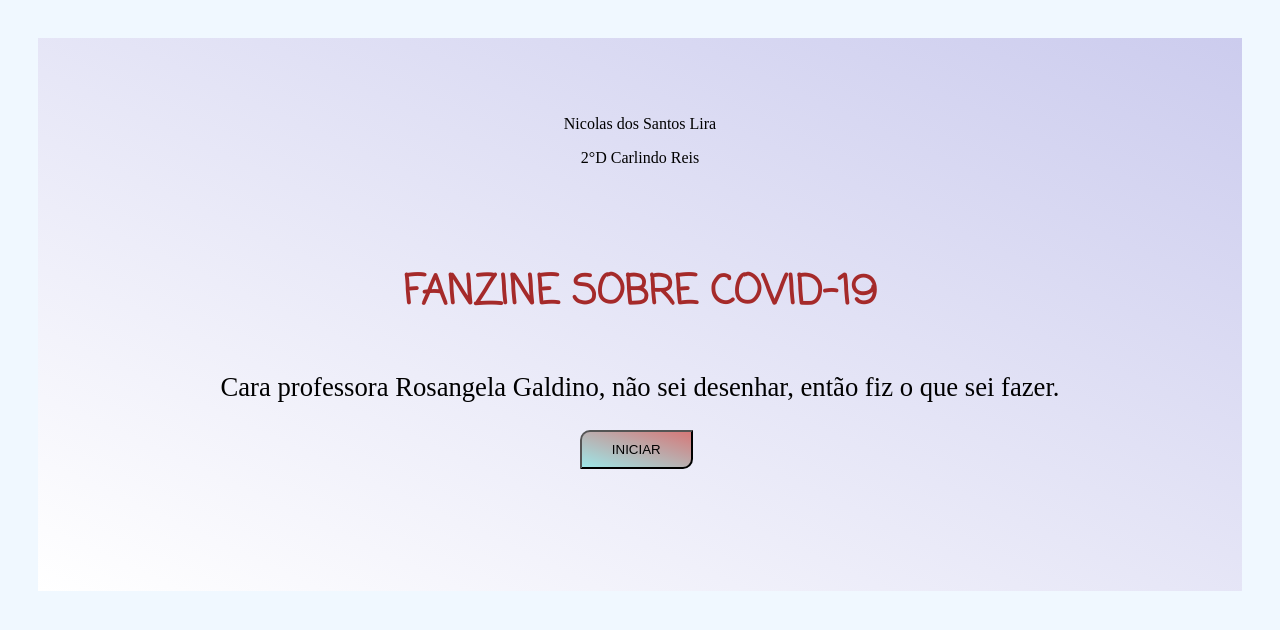
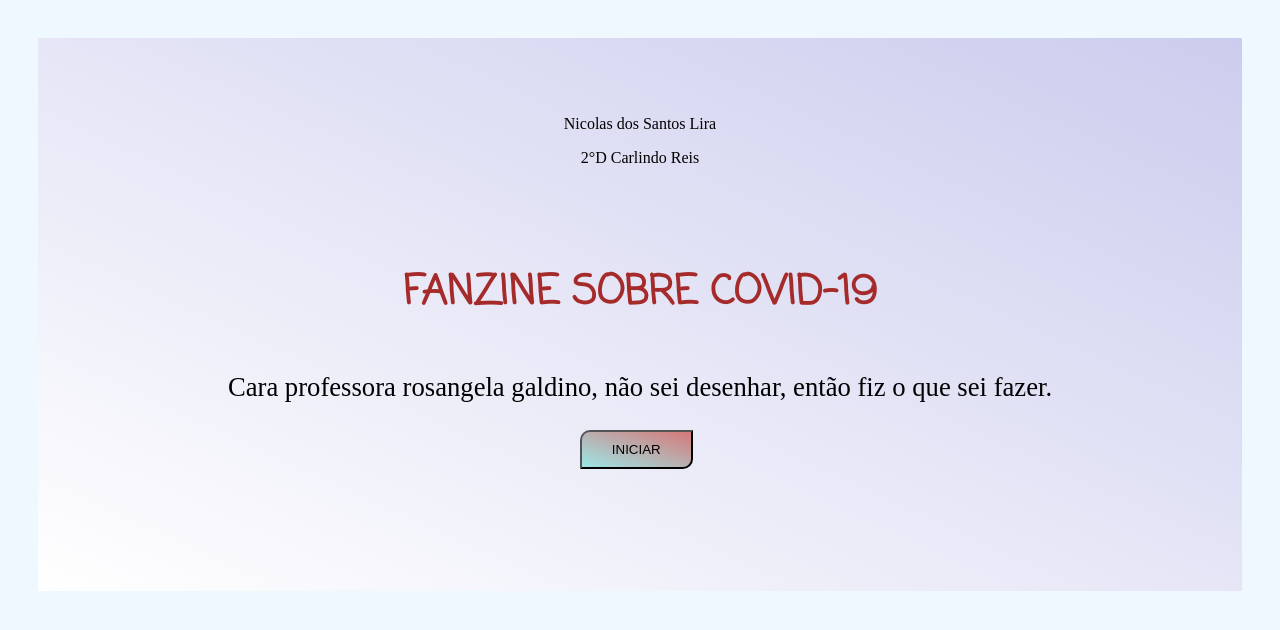
Before and after one commit to projetosNicolas/fanzic, a plain HTML site: page index.html in a window 1280 px wide. Drawn offline with Linux system fonts and the light colour scheme.

Commit message:
Update index.html

```diff
--- a/index.html
+++ b/index.html
@@ -10,7 +10,7 @@
     <p id="nome" class="nome">Nicolas dos Santos Lira</p>
     <p>2°D Carlindo Reis</p>
     <h1>FANZINE SOBRE COVID-19</h1>
-    <p id="msg" class="msg">Cara professora Rosangela Galdino, não sei desenhar, então fiz o que sei fazer.</p>
+    <p id="msg" class="msg">Cara professora rosangela galdino, não sei desenhar, então fiz o que sei fazer.</p>
     <button id="iniciar" onclick="ok()" >INICIAR</button>
 
 </body>
```
